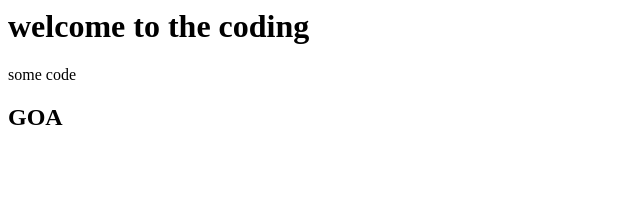
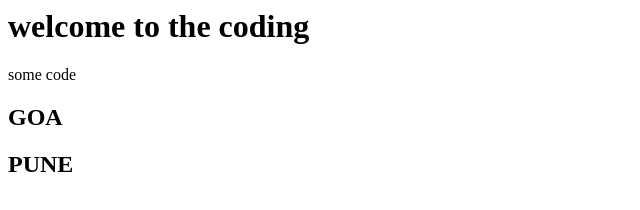
Before and after one commit to rutika-21/locker, a plain HTML site: page index.html in a window 1280 px wide. Shown: the full height of the page, 0-640 px from the left. Drawn offline with Linux system fonts and the light colour scheme.

Commit message:
added pune

```diff
--- a/index.html
+++ b/index.html
@@ -1,3 +1,4 @@
 <h1>welcome to the coding</h1>
 <p>some code</p>
 <h2>GOA</h2>
+<h2>PUNE</h2>
```
